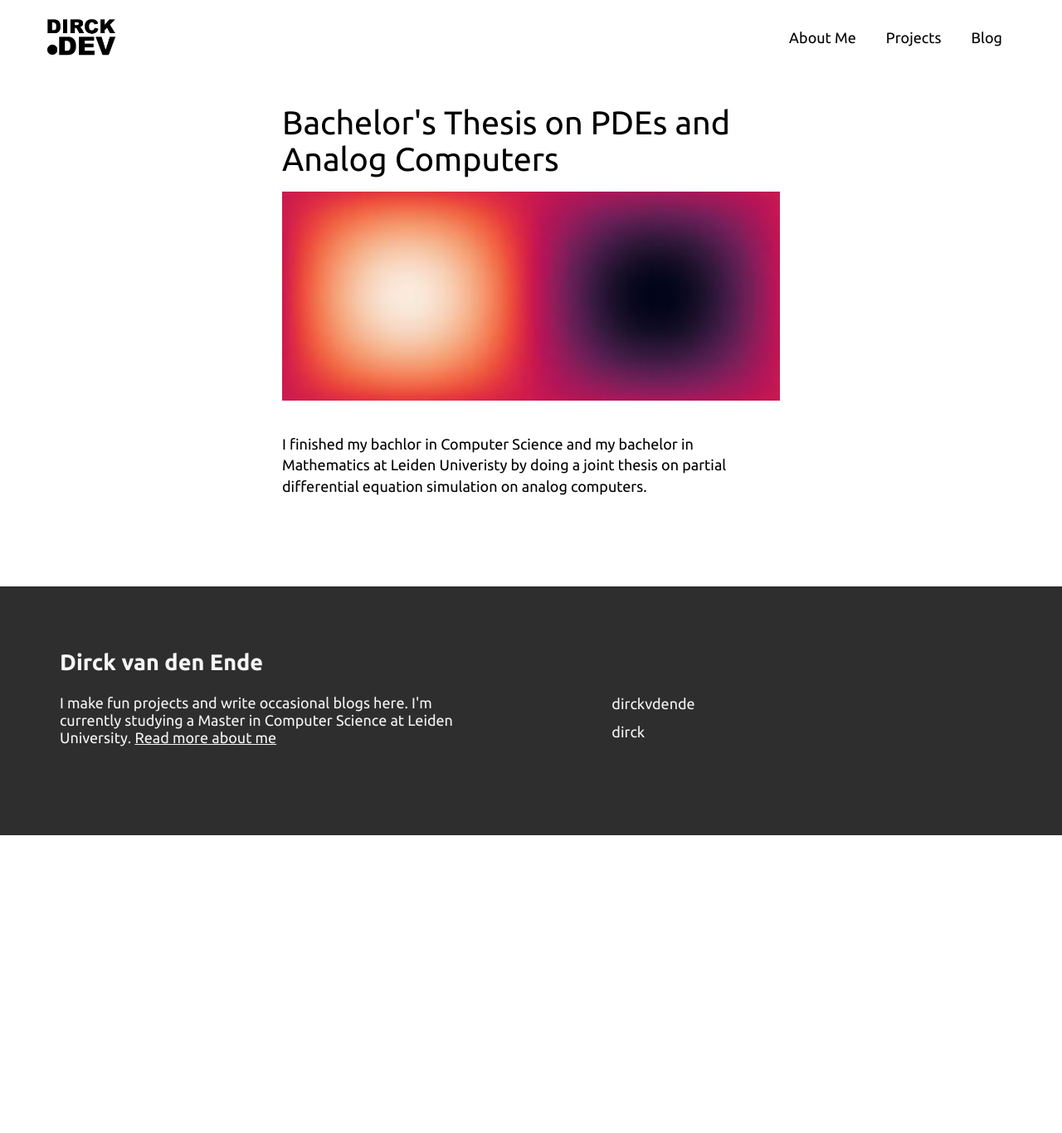
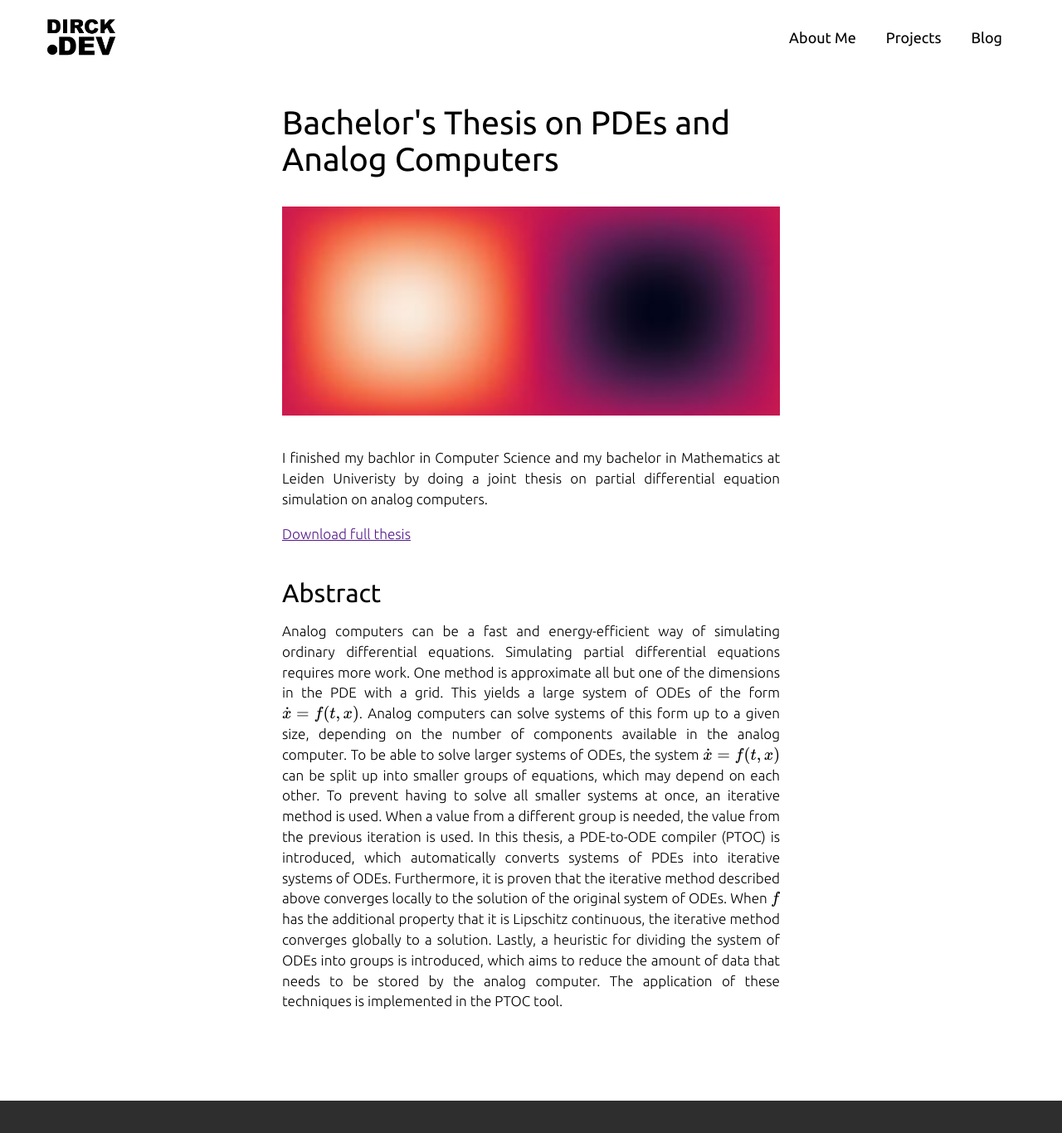
Before and after one commit to dirckvdende/dirckvdende.github.io, a Jekyll site: the page built from collections/_research/bachelor-thesis.md, in a window 1280 px wide and 1400 px high. Shown: the top 1366 px of the window at 83% size. Built offline with Jekyll 4.4.1, drawn with Linux system fonts in a browser that asks for light colours.

Commit message:
Changed style to have ligher text

```diff
--- a/_includes/card.html
+++ b/_includes/card.html
@@ -11,7 +11,7 @@
             <h2 class="title" style="color: color-mix(in srgb, {{ accent_color }}, black 65%);">{{ include.title }}</h2>
         {% endif %}
         {% if include.description %}
-            <p class="description" style="color: color-mix(in srgb, {{ accent_color }}, black 30%);">{{ include.description }}</p>
+            <p class="description" style="color: color-mix(in srgb, {{ accent_color }}, black 40%);">{{ include.description }}</p>
         {% endif %}
     </div>
 </a>
--- a/_sass/components/card.scss
+++ b/_sass/components/card.scss
@@ -54,6 +54,7 @@
                 line-clamp: 7;
                 -webkit-box-orient: vertical;
                 overflow: hidden;
+                font-weight: lighter;
             }
         }
 
--- a/_sass/pages/article.scss
+++ b/_sass/pages/article.scss
@@ -20,10 +20,19 @@
         width: 100%;
         height: 14em;
         object-fit: cover;
-        margin: 1em 0;
+        margin: 2em 0 1em 0;
     }
 
     .text {
-        line-height: 140%;
+        line-height: 145%;
+        font-size: .95em;
+        text-align: justify;
+        font-weight: lighter;
+
+        h2 {
+            font-weight: normal;
+            font-size: 1.8em;
+            margin: 1.5em 0 .7em 0;
+        }
     }
 }
--- a/collections/_research/bachelor-thesis.md
+++ b/collections/_research/bachelor-thesis.md
@@ -8,3 +8,23 @@
 ---
 
 I finished my bachlor in Computer Science and my bachelor in Mathematics at Leiden Univeristy by doing a joint thesis on partial differential equation simulation on analog computers.
+
+<a class="center-button" href="">Download full thesis</a>
+
+## Abstract
+
+Analog computers can be a fast and energy-efficient way of simulating ordinary differential equations.
+Simulating partial differential equations requires more work. One method is approximate all but
+one of the dimensions in the PDE with a grid. This yields a large system of ODEs of the form
+$\dot x = f(t, x)$. Analog computers can solve systems of this form up to a given size, depending on
+the number of components available in the analog computer. To be able to solve larger systems of
+ODEs, the system $\dot x = f(t, x)$ can be split up into smaller groups of equations, which may depend
+on each other. To prevent having to solve all smaller systems at once, an iterative method is used.
+When a value from a different group is needed, the value from the previous iteration is used.
+In this thesis, a PDE-to-ODE compiler (PTOC) is introduced, which automatically converts
+systems of PDEs into iterative systems of ODEs. Furthermore, it is proven that the iterative
+method described above converges locally to the solution of the original system of ODEs. When $f$
+has the additional property that it is Lipschitz continuous, the iterative method converges globally
+to a solution. Lastly, a heuristic for dividing the system of ODEs into groups is introduced, which
+aims to reduce the amount of data that needs to be stored by the analog computer. The application
+of these techniques is implemented in the PTOC tool.
```
